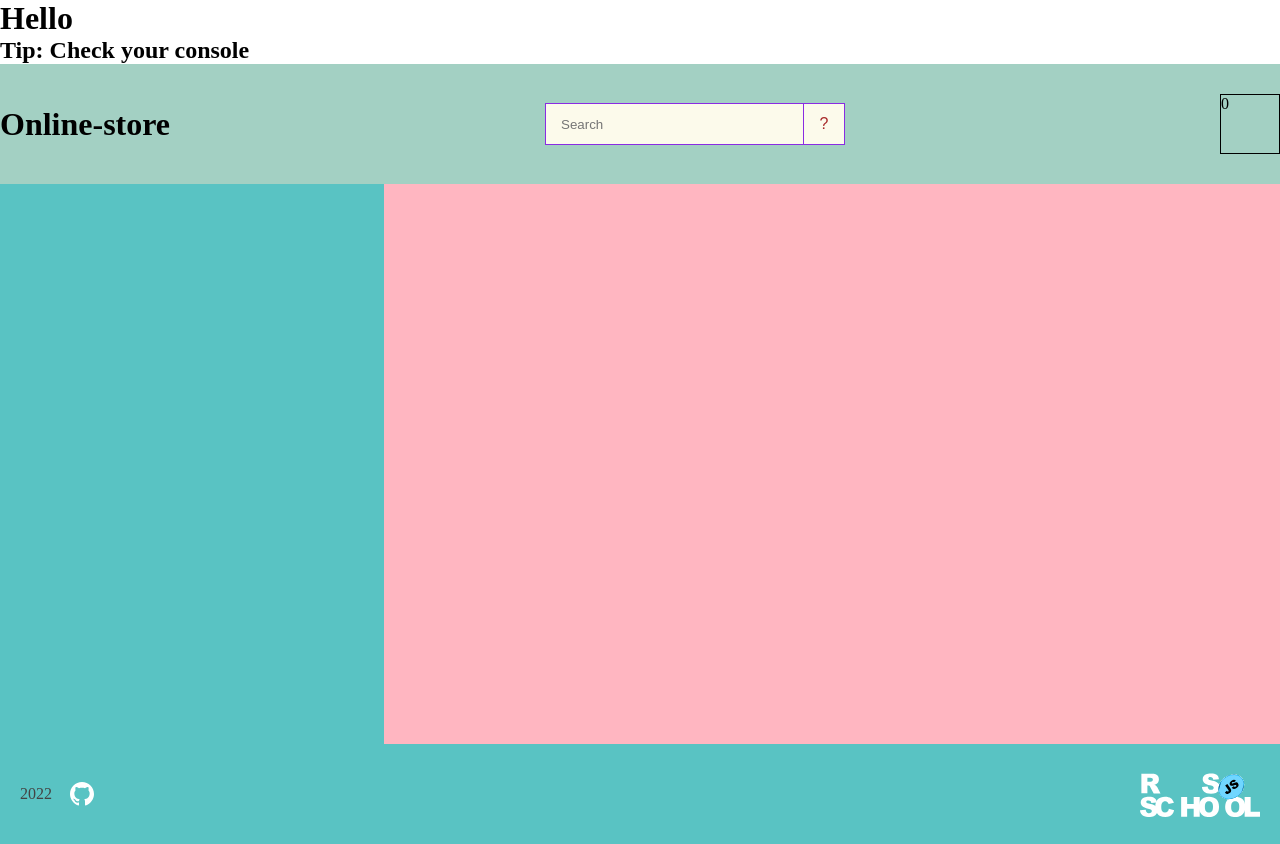
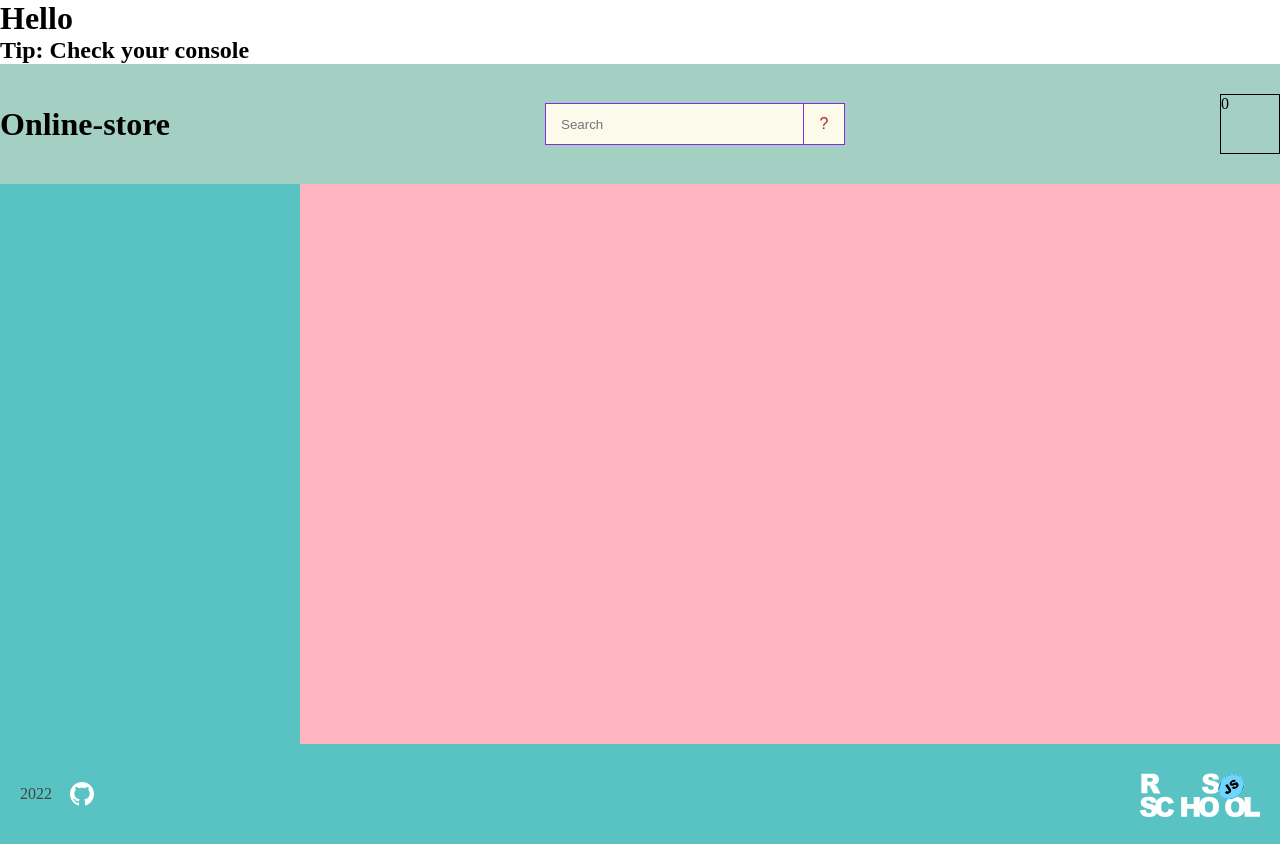
Before and after one commit to DrobyshSV/online-store, a website built with webpack: page index.html in a window 1280 px wide. Built offline with nearby package versions, Linux system fonts and the light colour scheme; no server answers.

Commit message:
refactor: correct width of sections, add create section method

```diff
--- a/src/components/pages/main/Filters/Filters.scss
+++ b/src/components/pages/main/Filters/Filters.scss
@@ -1,4 +1,4 @@
 .filters__section {
-  width: 30%;
+  width: 300px;
   background: #59c3c3;
 }
--- a/src/components/pages/main/MainPage.ts
+++ b/src/components/pages/main/MainPage.ts
@@ -12,27 +12,29 @@ class MainPage extends Page {
     this.controller = new AppController();
     this.cards = new Cards();
   }
-
+  inputEvent(e: Event) {
+    const target = e.target as HTMLInputElement;
+    if (target) {
+      this.controller = new AppController();
+      this.controller.getSources((data) => {
+        this.cards.drawProducts(data);
+        return this.container;
+      }, target.value);
+    }
+  }
+  getSection(className: string) {
+    const section = document.createElement('section');
+    section.classList.add(className);
+    return section
+  }
   render() {
-    const sectionCards = document.createElement('section');
-    sectionCards.classList.add('cards__section');
-    const filtersSection = document.createElement('section');
-    filtersSection.classList.add('filters__section');
-    this.container.append(filtersSection, sectionCards);
+    this.container.append(this.getSection('filters__section'))
+    this.container.append(this.getSection('cards__section'))
     this.controller.getSources((data) => {
       this.cards.drawProducts(data);
     });
-    (document.querySelector('input') as HTMLElement).addEventListener('input', (e) => {
-      const target = e.target as HTMLInputElement;
-      if (target) {
-        this.controller = new AppController();
-        this.controller.getSources((data) => {
-          this.cards.drawProducts(data);
-          return this.container;
-        }, target.value);
-      }
-    });
-
+    (document.querySelector('input') as HTMLElement)
+      .addEventListener('input', (e) => this.inputEvent(e));
     return this.container;
   }
 }
--- a/src/components/pages/main/products/cards/Product.scss
+++ b/src/components/pages/main/products/cards/Product.scss
@@ -1,5 +1,5 @@
 .cards__section {
-  width: 70%;
+  width: calc(100% - 300px);
   display: flex;
   flex-wrap: wrap;
   background: lightpink;
```
Also changed, not shown: src/components/pages/main/Filters/Filters.css, src/components/pages/main/products/cards/Product.css.
